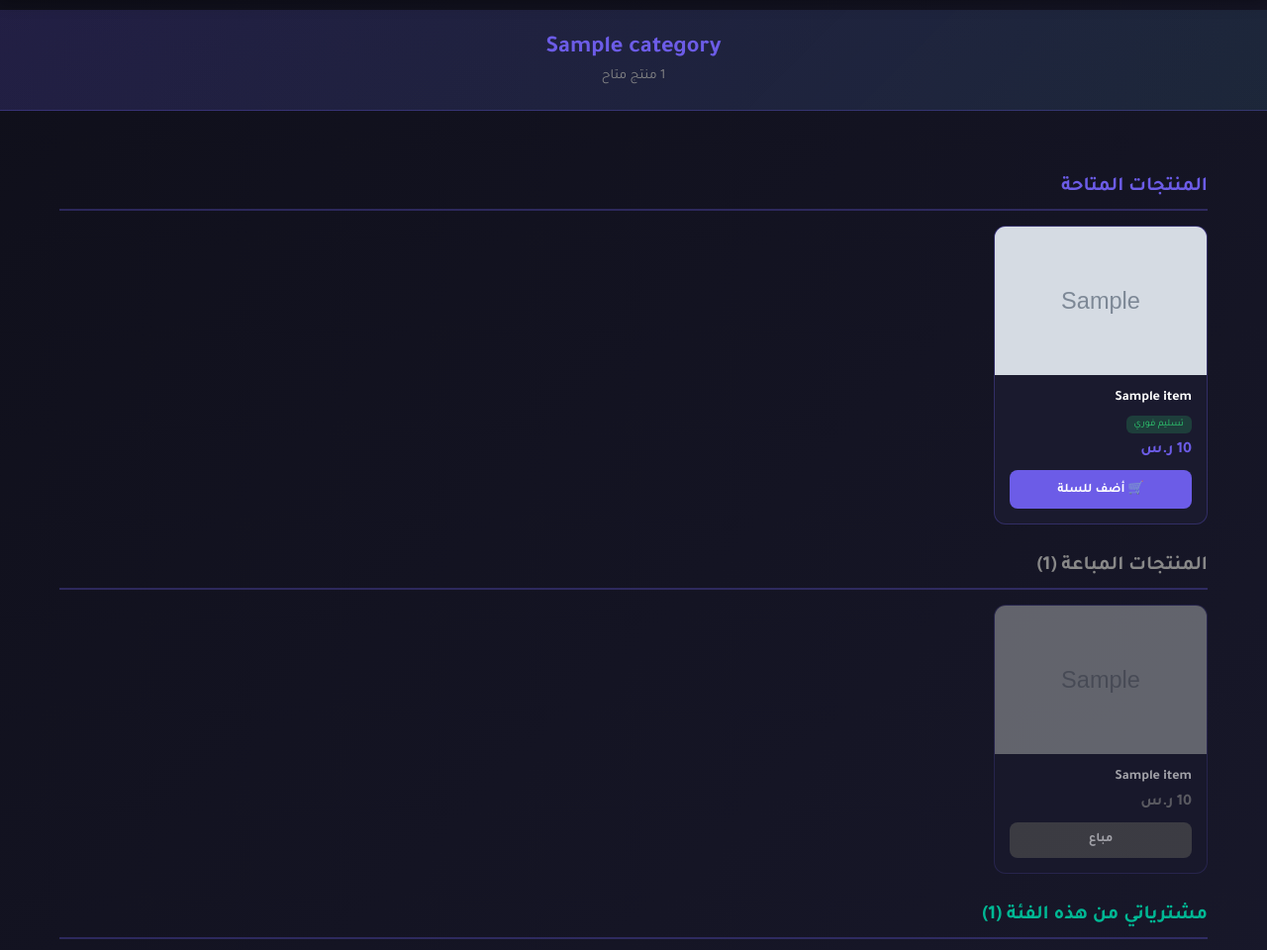
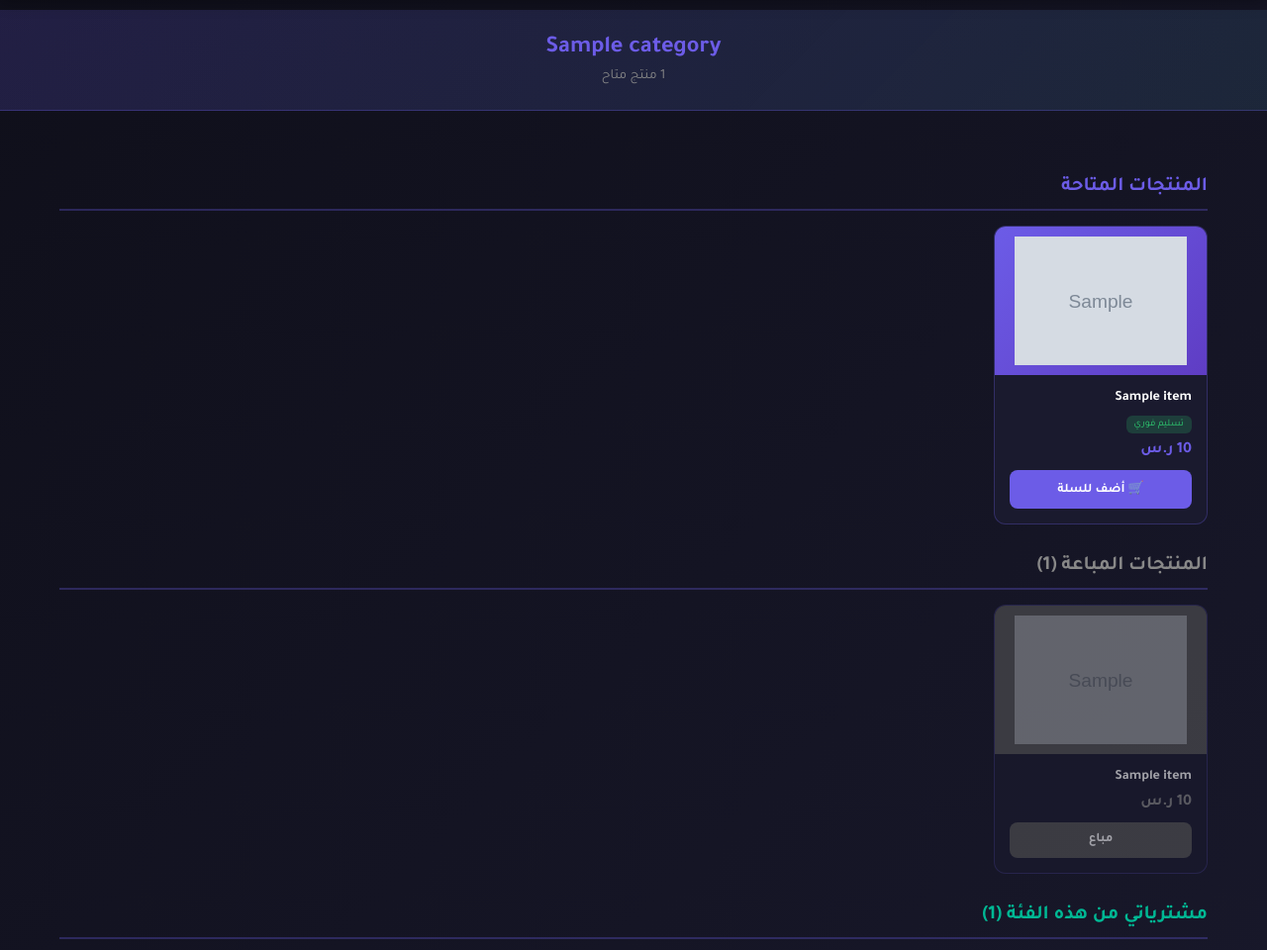
Before and after one commit to okkhaled0100-gif/apl-aaa, a Flask app: template templates/category.html in a window 1280 px wide. Shown: the part 60-1020 px from the top of the page at 99% size. Run offline with Flask 3, Linux system fonts and the light colour scheme; the template is opened without the code that fills it: most values are stand-ins (such as "Sample title", 1, 10 or a date in 2020); grey boxes marked "Sample" are stand-in pictures; data that the repository does not hold is empty; some libraries are stand-ins or nearby versions.

Commit message:
fix: تغيير object-fit من cover إلى contain لعرض الصور كاملة

```diff
--- a/templates/categories.html
+++ b/templates/categories.html
@@ -447,7 +447,8 @@
         .category-image img {
             width: 100%;
             height: 100%;
-            object-fit: cover;
+            object-fit: contain;
+            padding: 12px;
         }
         .category-content {
             padding: 20px;
--- a/templates/category.html
+++ b/templates/category.html
@@ -63,7 +63,8 @@
     .product-image img {
         width: 100%;
         height: 100%;
-        object-fit: cover;
+        object-fit: contain;
+        padding: 10px;
     }
     .product-content {
         padding: 15px;
```
